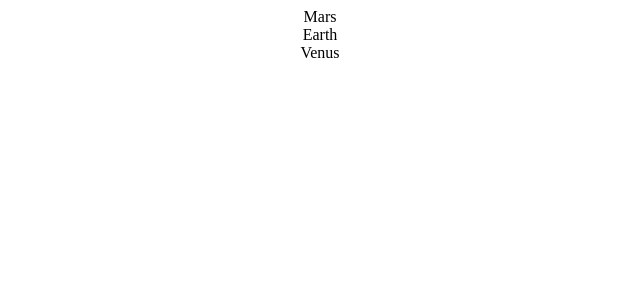
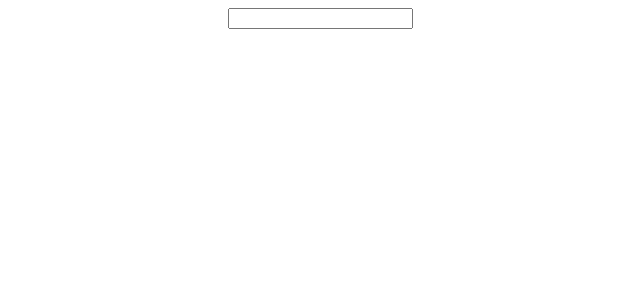
Before and after one commit to yogi2210/react-notes, a React (Create React App) app: page / in a window 1280 px wide. Shown: the top 300 px of the page, without its empty margins (320-960 px from the left). Built offline with nearby package versions, Linux system fonts and the light colour scheme.

Commit message:
learn useState

```diff
--- a/src/App.js
+++ b/src/App.js
@@ -1,27 +1,46 @@
 
 import './App.css';
-import {Planet} from './planet.js'
+import {useState} from "react";
+// import {Planet} from './planet.js'
 
-function App() {
+// function App() {
 
-  const planets = [
-    {name : "Mars", isGasPlanet : false },
-    {name : "Earth", isGasPlanet : false },
-    {name : "Jupiter", isGasPlanet : true},
-    {name : "Venus", isGasPlanet : false },
-    {name : "Neptune", isGasPlanet : true},
-    {name : "Uranus", isGasPlanet : true}
+//   const planets = [
+//     {name : "Mars", isGasPlanet : false },
+//     {name : "Earth", isGasPlanet : false },
+//     {name : "Jupiter", isGasPlanet : true},
+//     {name : "Venus", isGasPlanet : false },
+//     {name : "Neptune", isGasPlanet : true},
+//     {name : "Uranus", isGasPlanet : true}
 
-  ]
+//   ]
 
 
-  return (
-    <div className="App">
-     {planets.map((planet, key)=>{
-        return !planet.isGasPlanet && <Planet name = {planet.name}  />
-     })}
-    </div>
-  );
+//   return (
+//     <div className="App">
+//      {planets.map((planet, key)=>{
+//         return !planet.isGasPlanet && <Planet name = {planet.name}  />
+//      })}
+//     </div>
+//   );
+// }
+function App() {
+  const [inputValue, setInputValue] = useState("");
+
+ const handleInputValue = (e)=>{
+    setInputValue(e.target.value)
+ }
+
+ return (
+  <div className='App' >
+      <input type="text"  onChange={handleInputValue} />
+       <div>
+
+        {inputValue}
+        </div>
+  </div>
+ )
+
 }
 
 
```
